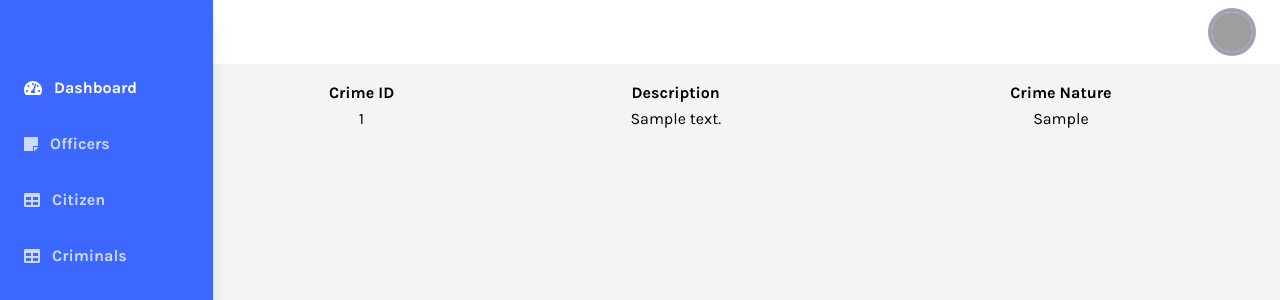
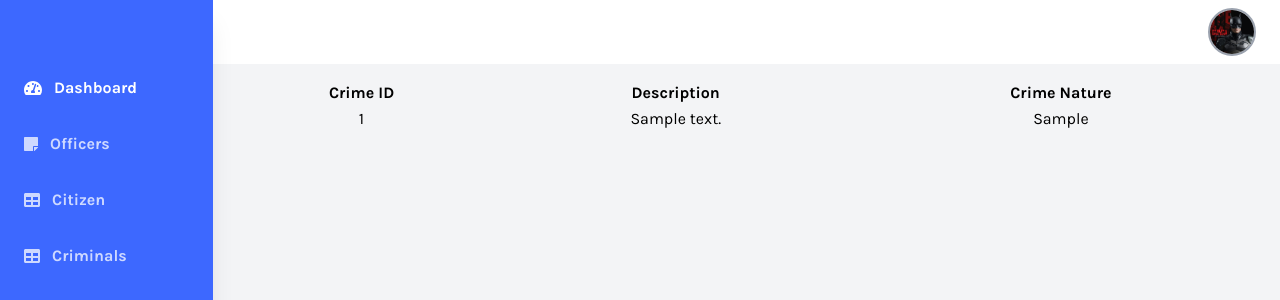
Before and after one commit to muiruriiii/Kenya-Police-Criminal-Dossiers-Cataloguing-System, a Django app: template PoliceOfficerApp/templates/PoliceOfficerApp/CrimesDisplay.html in a window 1280 px wide. Shown: the top 300 px of the page. Run offline with Django 4.2, Linux system fonts and the light colour scheme; tables that the repository leaves empty hold one stand-in row (values such as "Sample post"); the template is opened without the code that fills it: values that come from a table or form of the project are taken from there, most other values are stand-ins (such as "Sample title", 1, 10 or a date in 2020); some libraries are stand-ins or nearby versions; grey boxes are pictures that could not be loaded.

Commit message:
Officer Dashboard profile image update

```diff
--- a/PoliceOfficerApp/templates/PoliceOfficerApp/base.html
+++ b/PoliceOfficerApp/templates/PoliceOfficerApp/base.html
@@ -1,3 +1,4 @@
+{% load static %}
 <!DOCTYPE html>
 <html lang="en">
 <head>
@@ -67,8 +68,8 @@
         <header class="w-full items-center bg-white py-2 px-6 hidden sm:flex">
             <div class="w-1/2"></div>
             <div x-data="{ isOpen: false }" class="relative w-1/2 flex justify-end">
-                <button @click="isOpen = !isOpen" class="realtive z-10 w-12 h-12 rounded-full overflow-hidden border-4 border-gray-400 hover:border-gray-300 focus:border-gray-300 focus:outline-none">
-                    <img src="https://source.unsplash.com/uJ8LNVCBjFQ/400x400">
+                <button @click="isOpen = !isOpen" class="realtive z-10 w-12 h-12 rounded-full overflow-hidden border-2 border-gray-400 hover:border-gray-300 focus:border-gray-300 focus:outline-none">
+                    <img src="{% static 'square.jpg' %}">
                 </button>
                 <button x-show="isOpen" @click="isOpen = false" class="h-full w-full fixed inset-0 cursor-default"></button>
                 <div x-show="isOpen" class="absolute w-32 bg-white rounded-lg shadow-lg py-2 mt-16">
```
